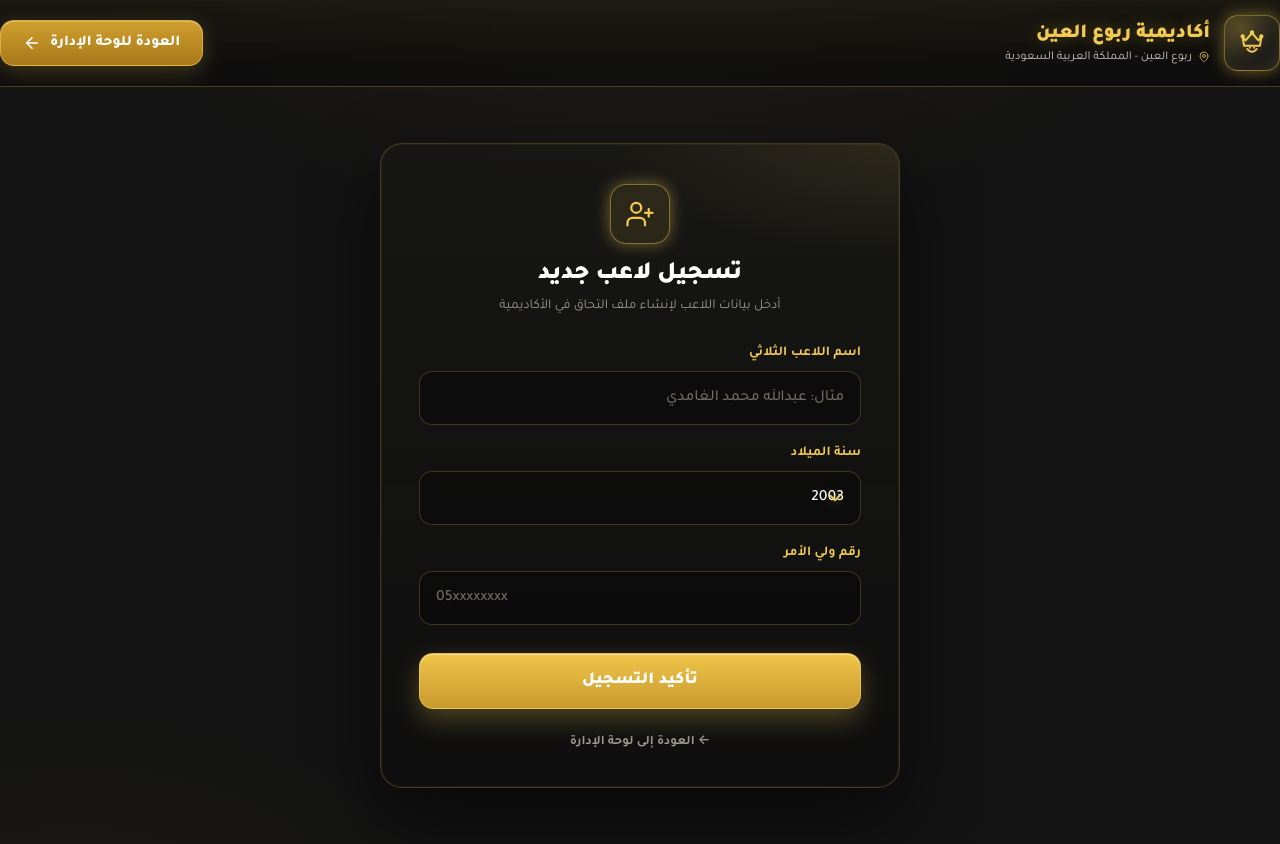
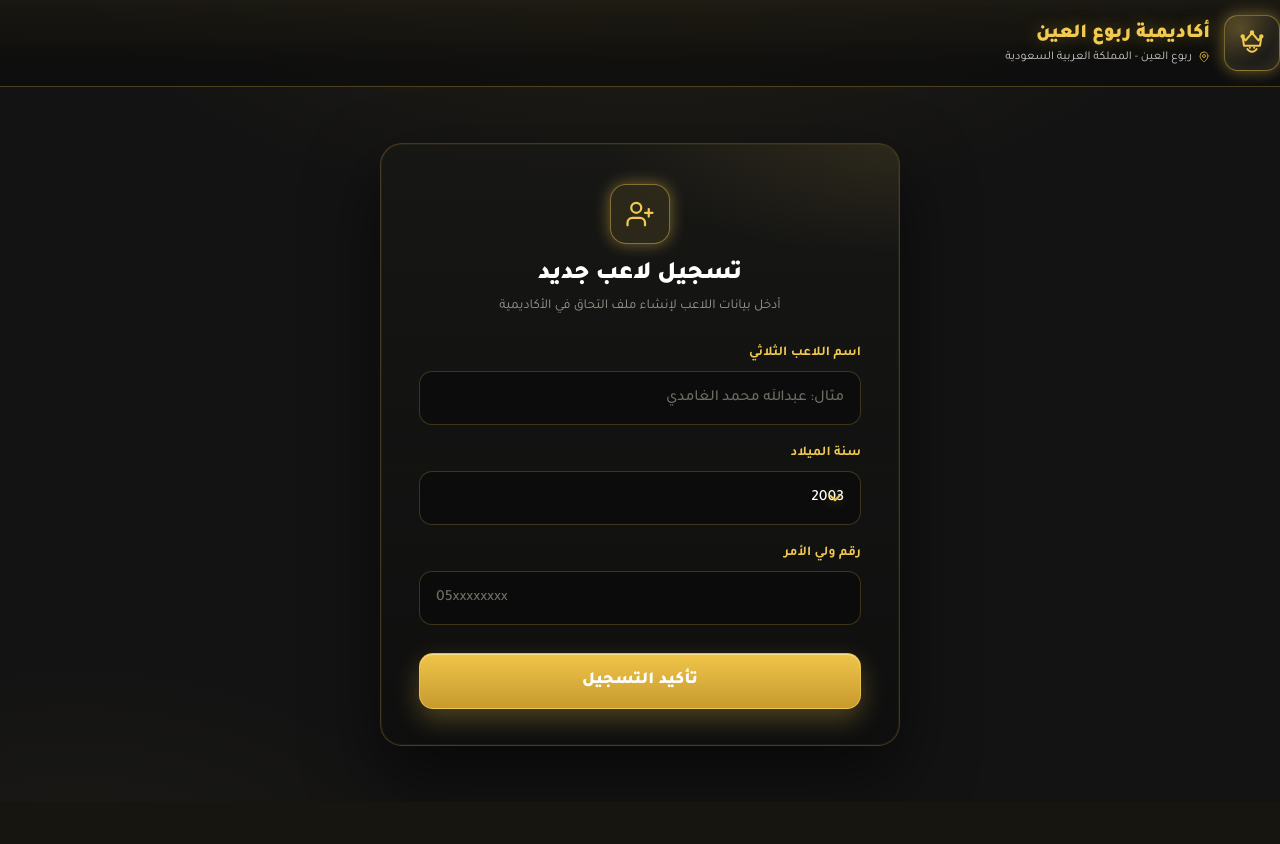
Before and after one commit to khaldnaj924-beep/academy-app, a Flask app: page /register in a window 1280 px wide. After the commit the page ends 750 px from the top, so only its background shows below. Run offline with Flask 3, Linux system fonts and the light colour scheme.

Commit message:
remove dashboard links from register page

```diff
--- a/templates/register.html
+++ b/templates/register.html
@@ -239,7 +239,7 @@
   <div class="wrap topbar-inner">
 
     <!-- Brand — RIGHT (links back to dashboard) -->
-    <a class="brand" href="/" aria-label="العودة إلى لوحة الإدارة">
+    <div class="brand">
       <div class="crest" aria-hidden="true">
         <svg viewBox="0 0 24 24" fill="none" stroke="currentColor" stroke-width="1.5" stroke-linecap="round" stroke-linejoin="round">
           <path d="M5 7.5 7.2 10 12 4.5 16.8 10 19 7.5l-1 6.5H6l-1-6.5Z"/>
@@ -255,14 +255,6 @@
           ربوع العين - المملكة العربية السعودية
         </div>
       </div>
-    </a>
-
-    <!-- Actions — LEFT -->
-    <div class="actions">
-      <a class="cta" href="/">
-        <svg viewBox="0 0 24 24" fill="none" stroke="currentColor" stroke-width="2.2" stroke-linecap="round" stroke-linejoin="round"><path d="M19 12H5"/><path d="m12 19-7-7 7-7"/></svg>
-        العودة للوحة الإدارة
-      </a>
     </div>
   </div>
 </header>
@@ -346,8 +338,6 @@
       <svg viewBox="0 0 24 24" fill="none" stroke="currentColor" stroke-width="2.4" stroke-linecap="round" stroke-linejoin="round"><path d="M21.6 7.5 9.7 19.4l-5.3-5.3"/></svg>
       تم تسجيل اللاعب بنجاح وإضافته إلى قائمة الطلبات.
     </div>
-
-    <a class="back-link" href="/">← العودة إلى لوحة الإدارة</a>
   </form>
 </main>
 
```
